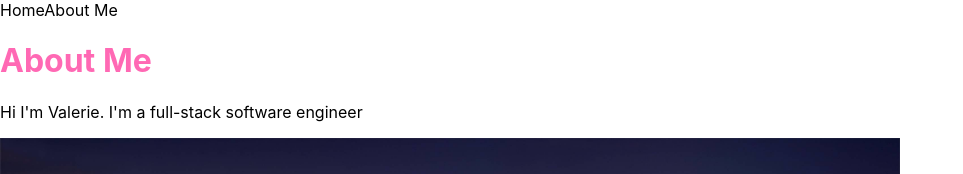
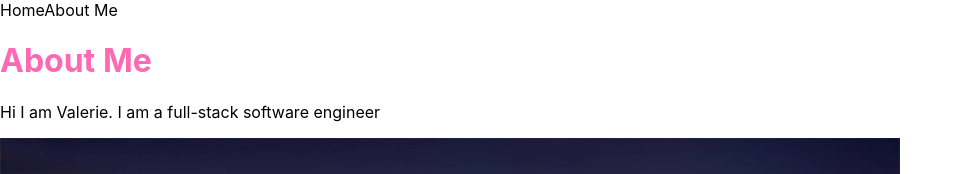
Before and after one commit to valerieyang00/portfolio, a Next.js app: page /about in a window 1280 px wide. Shown: the top 174 px of the page, without its empty margins (0-963 px from the left). Built offline with nearby package versions, Linux system fonts and the light colour scheme.

Commit message:
update quotes

```diff
--- a/pages/about.js
+++ b/pages/about.js
@@ -5,7 +5,7 @@ export default function About() {
     return (
         <div>
             <h1 className={styles.title}>About Me</h1>
-            <p> Hi I'm Valerie. I'm a full-stack software engineer</p>
+            <p> Hi I am Valerie. I am a full-stack software engineer</p>
 
             {/* load an image locally */}
             <Image
```
